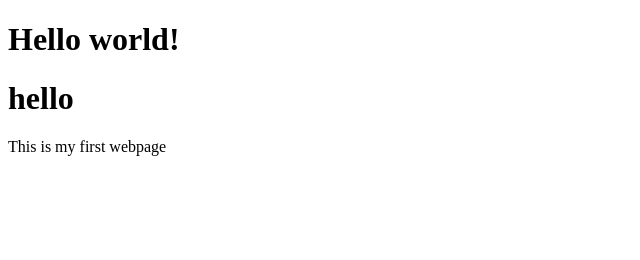
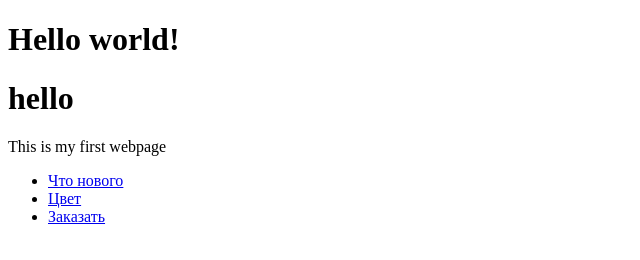
Before and after one commit to KReeDo47/html_css, a plain HTML site: page HTML/index.html in a window 1280 px wide. Shown: the whole page, without its empty margins (0-640 px from the left). Drawn offline with Linux system fonts and the light colour scheme.

Commit message:
Update index.html

```diff
--- a/HTML/index.html
+++ b/HTML/index.html
@@ -10,5 +10,25 @@
     <h1>Hello world!</h1>
     <h1>hello</h1>
     <p>This is my first webpage</p>
+    <header class="header">
+        <div class="container">
+            <nav class="nav">
+                <ul class="menu">
+                    <li class="menu-item">
+                        <a class="menu-link" href="#">Что нового</a>
+                    </li>
+                    <li class="menu-item">
+                        <a class="menu-link" href="#">Цвет</a>
+                    </li>
+                    <li class="menu-item">
+                        <a class="menu-link" href="#">Заказать</a>
+                    </li>
+                </ul>
+
+            </nav>
+
+        </div>
+
+    </header>
 </body>
 </html>
```
